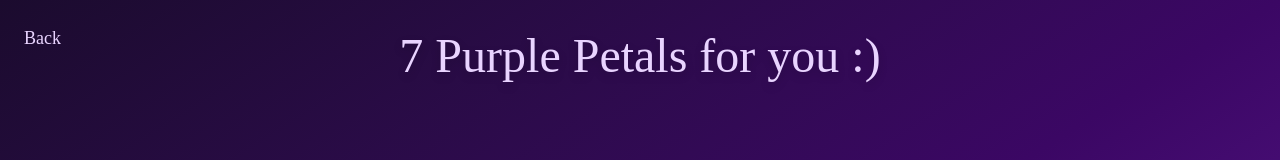
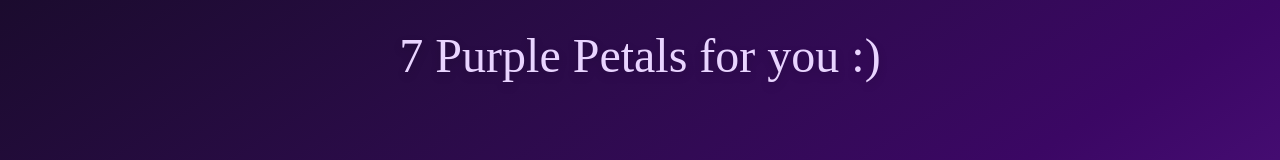
Before and after one commit to lraouie/love-for-kathleen, a React (Vite) app: page /flower in a window 1280 px wide. Shown: the top 160 px of the page. Built offline with nearby package versions, Linux system fonts and the light colour scheme.

Commit message:
Update Flower

```diff
--- a/src/pages/Flower.jsx
+++ b/src/pages/Flower.jsx
@@ -23,17 +23,6 @@ export default function Flower() {
   return (
     <div className="min-h-screen bg-gradient-to-br from-[#1b0b2e] via-[#3b0764] to-[#6b21a8]
                     flex flex-col items-center overflow-hidden relative">
-
-      {/* BACK BUTTON */}
-      <button
-        onClick={() => window.history.back()}
-        className="absolute top-6 left-6 z-50
-                   text-purple-200 hover:text-purple-100
-                   transition-all duration-300 hover:-translate-x-1
-                   font-['Dancing_Script'] text-lg"
-      >
-        Back
-      </button>
 
       {/* TITLE – FIXED TOP */}
       <h1 className="fixed top-8 z-40 text-center
```
